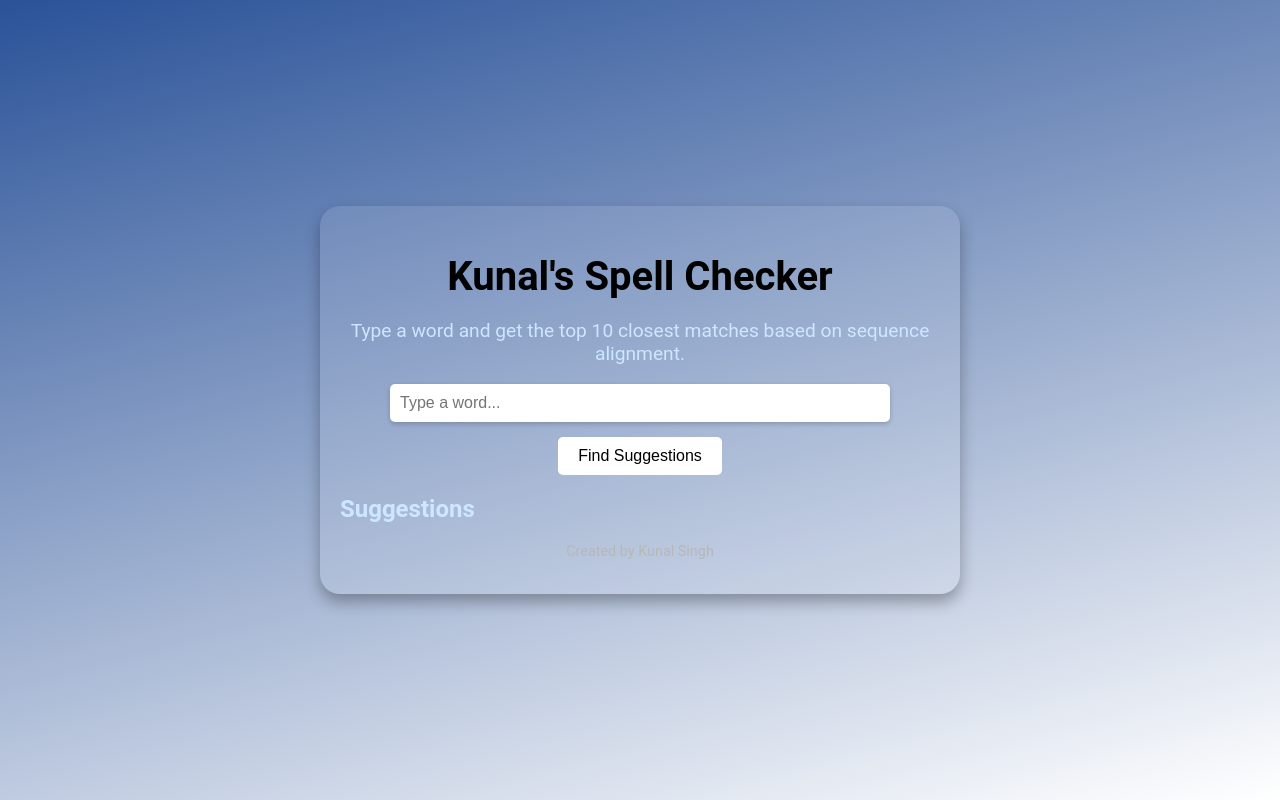
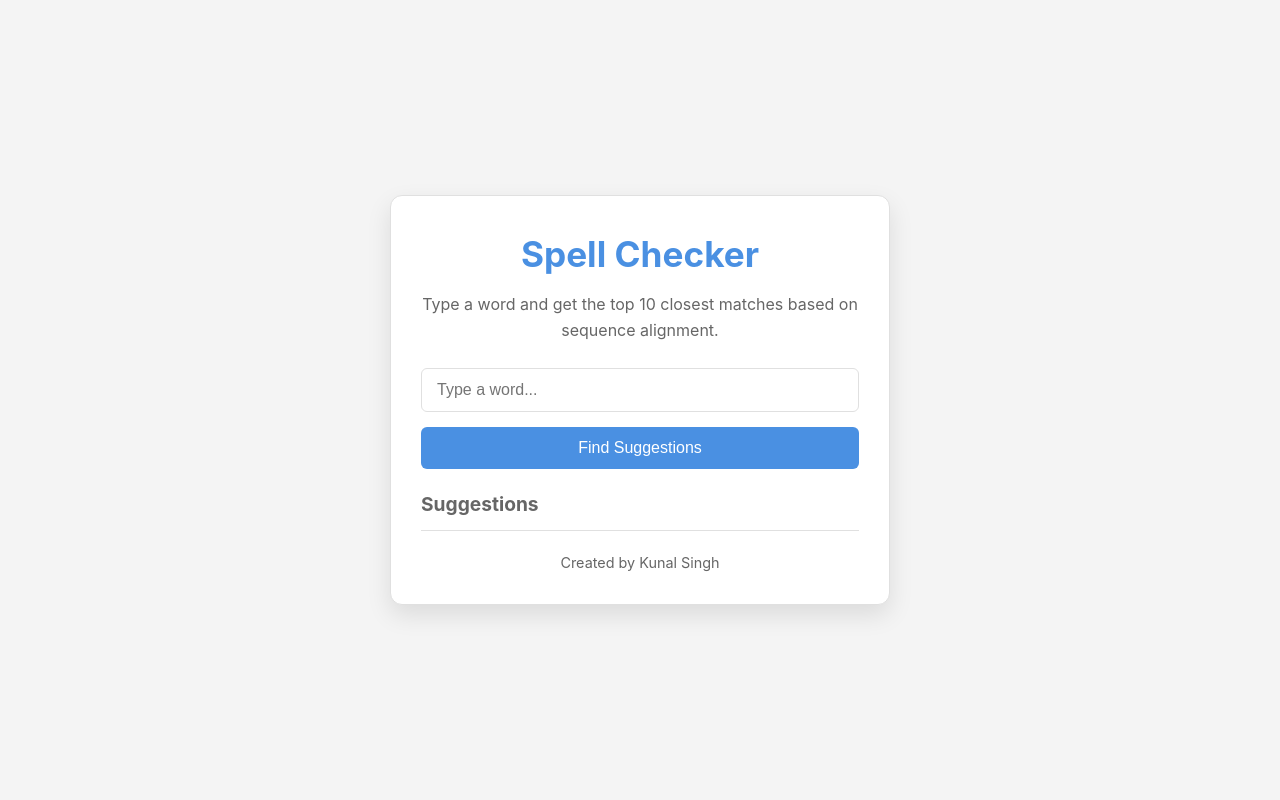
Before and after one commit to Kunall-singh/Spell_checker, a plain HTML site: page main.html in a window 1280 px wide. Drawn offline with Linux system fonts and the light colour scheme.

Commit message:
updated ui

```diff
--- a/main.html
+++ b/main.html
@@ -3,13 +3,13 @@
 <head>
   <meta charset="UTF-8">
   <meta name="viewport" content="width=device-width, initial-scale=1.0">
-  <title>Kunal's Spell Checker</title>
+  <title>Spell Checker</title>
   <link rel="stylesheet" href="style.css">
 </head>
 <body>
   <div class="container">
     <header>
-      <h1>Kunal's Spell Checker</h1>
+      <h1>Spell Checker</h1>
       <p>Type a word and get the top 10 closest matches based on sequence alignment.</p>
     </header>
     <main>
--- a/style.css
+++ b/style.css
@@ -1,99 +1,124 @@
-/* General Reset */
-body {
+:root {
+  --primary-bg: #f4f4f4;
+  --secondary-bg: #ffffff;
+  --accent-color: #e0e0e0;
+  --text-dark: #333333;
+  --text-muted: #666666;
+  --highlight-color: #4a90e2;
+}
+
+* {
   margin: 0;
   padding: 0;
   box-sizing: border-box;
-    font-family: 'Roboto', sans-serif;
-    background: linear-gradient(-15deg, #ffffff, #2a5298);
-    color: #ffffff;
-    height: 100vh;
+}
+
+body {
+  font-family: 'Nunito', 'Inter', -apple-system, BlinkMacSystemFont, 'Segoe UI', Roboto, sans-serif;
+  background-color: var(--primary-bg);
+  color: var(--text-dark);
+  line-height: 1.6;
   display: flex;
   justify-content: center;
   align-items: center;
+  min-height: 100vh;
 }
 
-  /* Container */
 .container {
-    text-align: center;
-    width: 90%;
-    max-width: 600px;
-    background: rgba(255, 255, 255, 0.1);
-    border-radius: 20px;
-    padding: 20px;
-    box-shadow: 0 8px 15px rgba(0, 0, 0, 0.3);
+  width: 100%;
+  max-width: 500px;
+  background-color: var(--secondary-bg);
+  border-radius: 12px;
+  box-shadow: 0 10px 25px rgba(0, 0, 0, 0.1);
+  padding: 30px;
+  border: 1px solid var(--accent-color);
 }
 
-  /* Header */
+header {
+  text-align: center;
+  margin-bottom: 25px;
+}
+
 header h1 {
-    font-size: 2.5rem;
+  font-size: 2.2rem;
+  color: var(--highlight-color);
+  font-weight: 700;
   margin-bottom: 10px;
-    color: #000 ;
 }
 
 header p {
-    font-size: 1.2rem;
-    color: #cce7ff;
+  color: var(--text-muted);
+  font-size: 1rem;
 }
 
-  /* Main Section */
 main input {
-    width: 80%;
-    padding: 10px;
+  width: 100%;
+  padding: 12px 15px;
   margin-bottom: 15px;
-    border: none;
-    border-radius: 5px;
+  border: 1px solid var(--accent-color);
+  border-radius: 6px;
+  background-color: #fff;
+  color: var(--text-dark);
   font-size: 1rem;
+  transition: all 0.3s ease;
+}
+
+main input:focus {
   outline: none;
-    box-shadow: 0 2px 5px rgba(0, 0, 0, 0.2);
+  border-color: var(--highlight-color);
+  box-shadow: 0 0 0 3px rgba(74, 144, 226, 0.2);
 }
 
 main button {
-    background: #ffffff;
-    color: #000;
+  width: 100%;
+  padding: 12px;
+  background-color: var(--highlight-color);
+  color: white;
   border: none;
-    border-radius: 5px;
-    padding: 10px 20px;
+  border-radius: 6px;
   font-size: 1rem;
   cursor: pointer;
-    transition: background 0.3s ease;
+  transition: background-color 0.3s ease;
 }
 
 main button:hover {
-    background: #cce7ff;
+  background-color: #3a7bd5;
 }
 
 #suggestions-container {
   margin-top: 20px;
-    text-align: left;
 }
 
 #suggestions-container h2 {
-    color: #cce7ff;
-    font-size: 1.5rem;
+  color: var(--text-muted);
+  font-size: 1.2rem;
   margin-bottom: 10px;
+  border-bottom: 1px solid var(--accent-color);
+  padding-bottom: 10px;
 }
 
 #suggestions {
   list-style: none;
-    padding: 0;
 }
 
 #suggestions li {
-    background: rgba(0, 0, 0, 0.2);
-    padding: 10px;
-    margin: 5px 0;
-    border-radius: 5px;
-    font-size: 1.1rem;
-    transition: transform 0.2s;
+  background-color: #f9f9f9;
+  color: var(--text-dark);
+  padding: 10px 15px;
+  margin-bottom: 8px;
+  border-radius: 4px;
+  border: 1px solid var(--accent-color);
+  transition: all 0.3s ease;
 }
 
 #suggestions li:hover {
+  background-color: #f0f0f0;
   transform: translateX(5px);
 }
 
-  /* Footer */
 footer {
+  text-align: center;
   margin-top: 20px;
+  color: var(--text-muted);
   font-size: 0.9rem;
-    color: #b7b7b7;
 }
```
Lines whose indentation alone changed are shown as unchanged.
